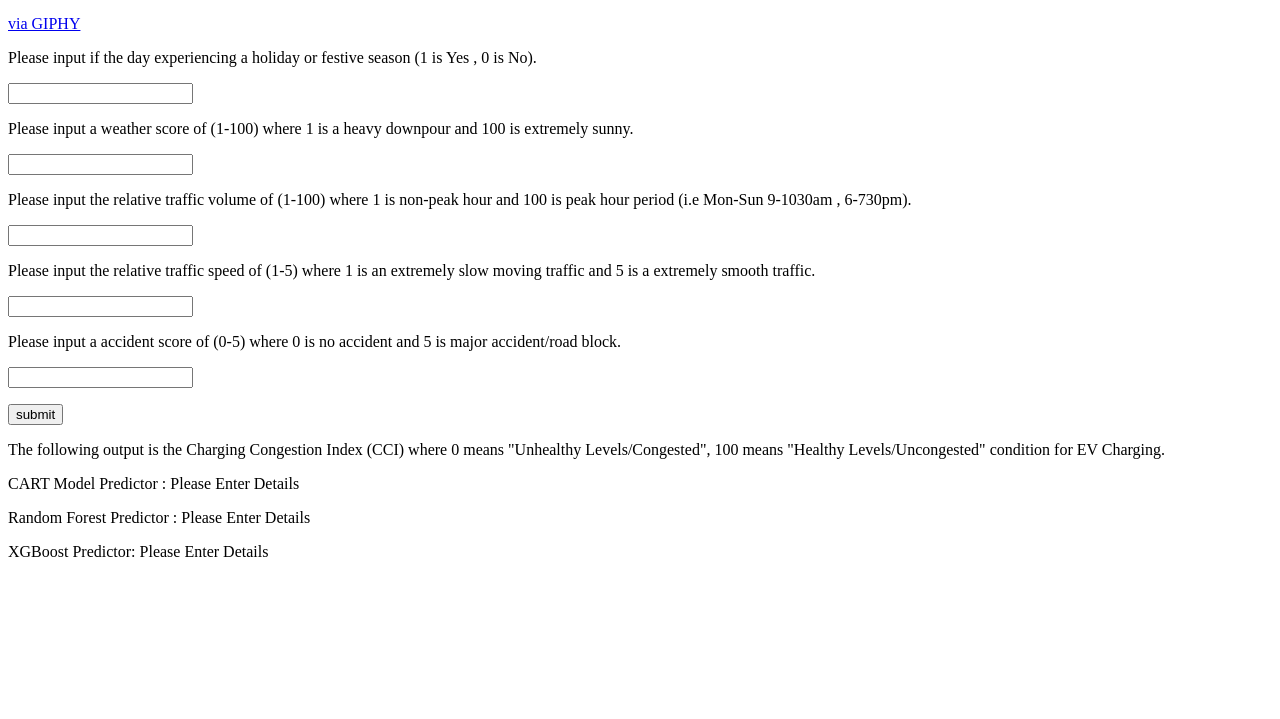
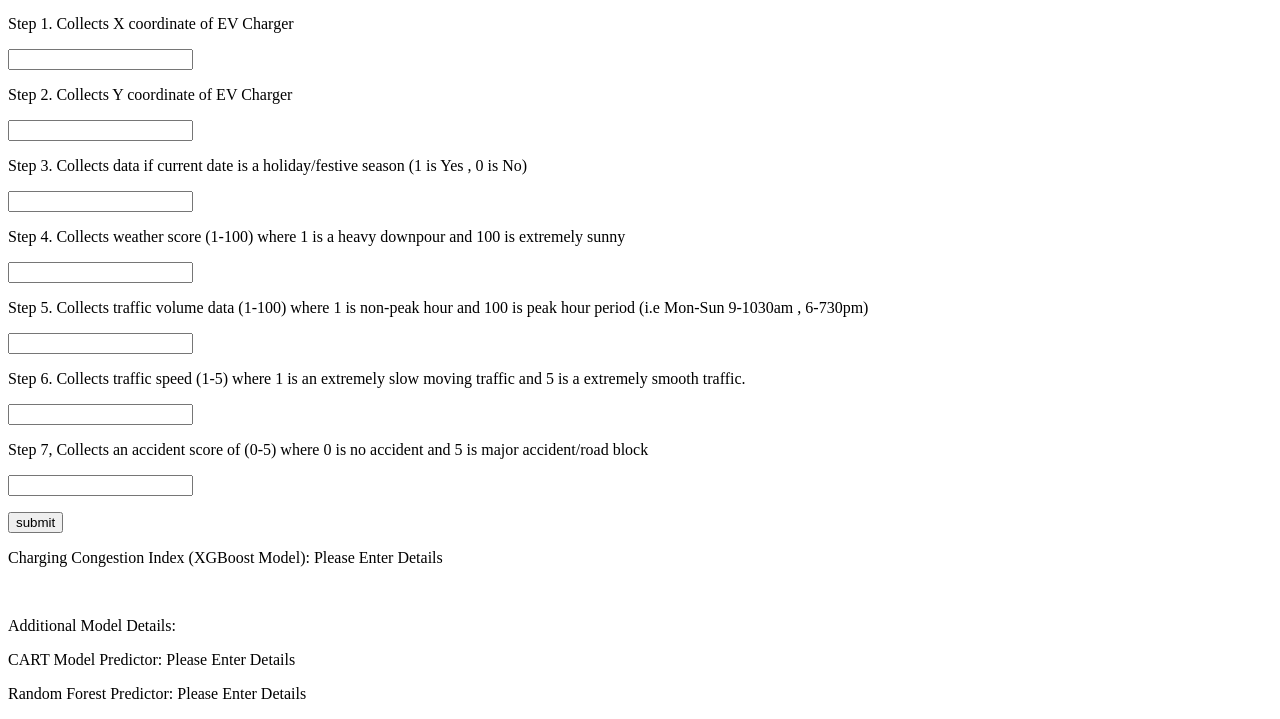
Before and after one commit to jose0033/EVChargerML, a Flask app: page / in a window 1280 px wide. Shown: the part 427-1146 px from the top of the page. Before the commit the page ends 984 px from the top, so only its background shows below. Run offline with Flask 2, Linux system fonts and the light colour scheme.

Commit message:
Add files via upload

```diff
--- a/app.py
+++ b/app.py
@@ -21,13 +21,30 @@ def index():
         Speed = float(Speed)
         Accident = float(Accident)
 
-
         pred1 = model1.predict([[Holiday,Weather,Volume,Speed,Accident]])
         model2= joblib.load("RF")
         pred2 = model2.predict([[Holiday,Weather,Volume,Speed,Accident]])
         model3= joblib.load("GB")
         pred3 = model3.predict([[Holiday,Weather,Volume,Speed,Accident]])
-        return(render_template("index.html", result1=pred1, result2=pred2, result3=pred3))
+
+        pred3= int(pred3)
+        if pred3 <36:
+            low = True
+            high = False
+            med = False
+        #pred4=(pred1 +pred2 + pred3)/3
+        #pred4  = float(pred4)
+        elif 70 >= pred3 >= 36:
+            high = False
+            med = True
+            low = False
+        elif pred3>69:
+            high = True
+            med = False
+            low = False
+
+        #convert2dp
+        return(render_template("index.html", result1=pred1, result2=pred2, result3=(pred3), high = high, med = med , low = low ))
     else:
         return(render_template("index.html", result1="Please Enter Details", result2="Please Enter Details", result3='Please Enter Details'))
 
--- a/templates/index.html
+++ b/templates/index.html
@@ -1,27 +1,47 @@
 <html>
     <body>
-        <h1> EV Charging Traffic Status Predictor </h1>
-        <iframe src="https://giphy.com/embed/vgzC87hEb13xbBeffO" width="480" height="360" frameBorder="0" class="giphy-embed" allowFullScreen></iframe><p><a href="https://giphy.com/gifs/car-future-electric-vgzC87hEb13xbBeffO">via GIPHY</a></p>
+        <h1> EV Charging Queue API  </h1>
+        <iframe src="https://giphy.com/embed/vgzC87hEb13xbBeffO" width="480" height="360" frameBorder="0" class="giphy-embed" allowFullScreen></iframe><p><a href="https://giphy.com/gifs/car-future-electric-vgzC87hEb13xbBeffO"></a></p>
         <form action = "/" method="post">
-            <p> Please input if the day experiencing a holiday or festive season (1 is Yes , 0 is No). </p>
-            </p><input type = "number" name="Holiday"></p>
-            <p> Please input a weather score of (1-100) where 1 is a heavy downpour and 100 is extremely sunny. </p>
-            <p><input type = "number" name="Weather"</p>
-            <p> Please input the relative traffic volume of (1-100) where 1 is non-peak hour and 100 is peak hour period (i.e Mon-Sun 9-1030am , 6-730pm).  </p>
-            <p><input type = "number" name="Volume"</p>
-            <p> Please input the relative traffic speed of (1-5) where 1 is an extremely slow moving traffic and 5 is a extremely smooth traffic.
-            <p><input type = "number" name="Speed"</p>
-            <p> Please input a accident score of (0-5) where 0 is no accident and 5 is major accident/road block.  </p>
-            <p><input type = "number" name="Accident"</p>
 
-            </p>
+            <p> Step 1. Collects X coordinate of EV Charger </p>
+            <p> <input type = "number" name="x"/></p>
+            <p> Step 2. Collects Y coordinate of EV Charger </p>
+            <p><input type = "number" name="y"/></p>
 
-            <p><input type = "submit" value = "submit"</p>
+            <p> Step 3. Collects data if current date is a holiday/festive season (1 is Yes , 0 is No) </p>
+            <p><input type = "number" name="Holiday"></p>
+            <p> Step 4. Collects weather score (1-100) where 1 is a heavy downpour and 100 is extremely sunny  </p>
+            <p><input type = "number" name="Weather"></p>
+            <p> Step 5. Collects traffic volume data (1-100) where 1 is non-peak hour and 100 is peak hour period (i.e Mon-Sun 9-1030am , 6-730pm)  </p>
+            <p><input type = "number" name="Volume"></p>
+            <p> Step 6. Collects traffic speed (1-5) where 1 is an extremely slow moving traffic and 5 is a extremely smooth traffic.
+            <p><input type = "number" name="Speed"></p>
+            <p> Step 7, Collects an accident score of (0-5) where 0 is no accident and 5 is major accident/road block  </p>
+            <p><input type = "number" name="Accident"></p>
+            <p><input type = "submit" value = "submit"/></p>
         </form>
-        <p> The following output is the Charging Congestion Index (CCI) where 0 means "Unhealthy Levels/Congested", 100 means "Healthy Levels/Uncongested" condition for EV Charging. </p>
-        <p>CART Model Predictor : {{result1}}</p>
-        <p>Random Forest Predictor : {{result2}}</p>
-        <p>XGBoost Predictor: {{result3}}</p>
+        <p> Charging Congestion Index (XGBoost Model): {{result3}} </p>
+        {% if high == True %}
+        <p style="color: red;"> High Traffic Charging Queue  </p>
+        {% endif %}
+<!--     (0-35 Score)-->
+        {% if med == True %}
+        <p style="color: orange;"> Moderate Traffic Charging Queue </p>
+        {% endif %}
+<!--&lt;!&ndash;        (36-70 Score)&ndash;&gt;36 >= result3 < 71-->
+        {% if low == True %}
+        <p style="color: green;"> Low Traffic Charging Queue </p>
+
+        {% endif %}
+<!--        (71-100 Score)-->
+
+        <br>
+        <p>Additional Model Details: </p>
+        <p>CART Model Predictor: {{result1}}</p>
+        <p>Random Forest Predictor: {{result2}}</p>
+<!--        <p>XGBoost Predictor: {{result3}}</p>-->
+
 
     </body>
 </html>
```
